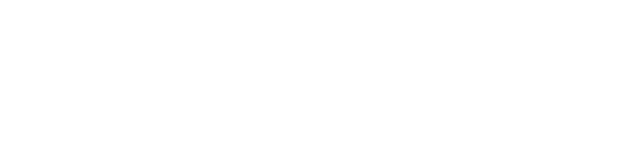
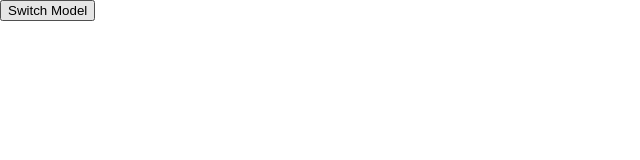
Before and after one commit to droogfoe/WebAR_MarkBase, a plain HTML site: page index.html in a window 1280 px wide. Shown: the whole page, without its empty margins (0-640 px from the left). Drawn offline with Linux system fonts and the light colour scheme.

Commit message:
no message

```diff
--- a/index.html
+++ b/index.html
@@ -9,6 +9,8 @@
     </head>
 
     <body style="margin: 0; overflow: hidden;">
+        <button id="switchModel">Switch Model</button>
+
         <a-scene
             vr-mode-ui="enabled: false;"
             loading-screen="enabled: false;"
```
